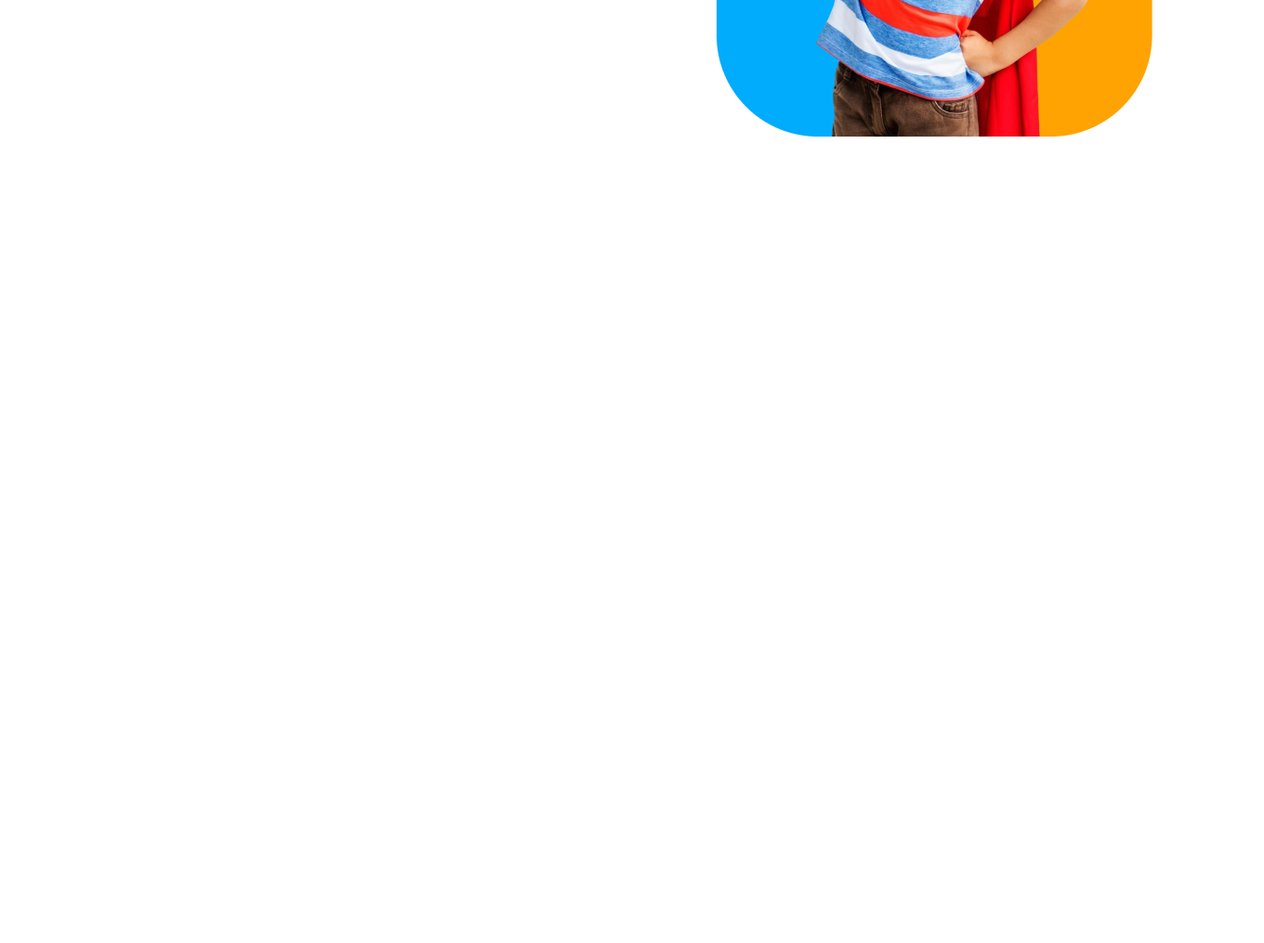
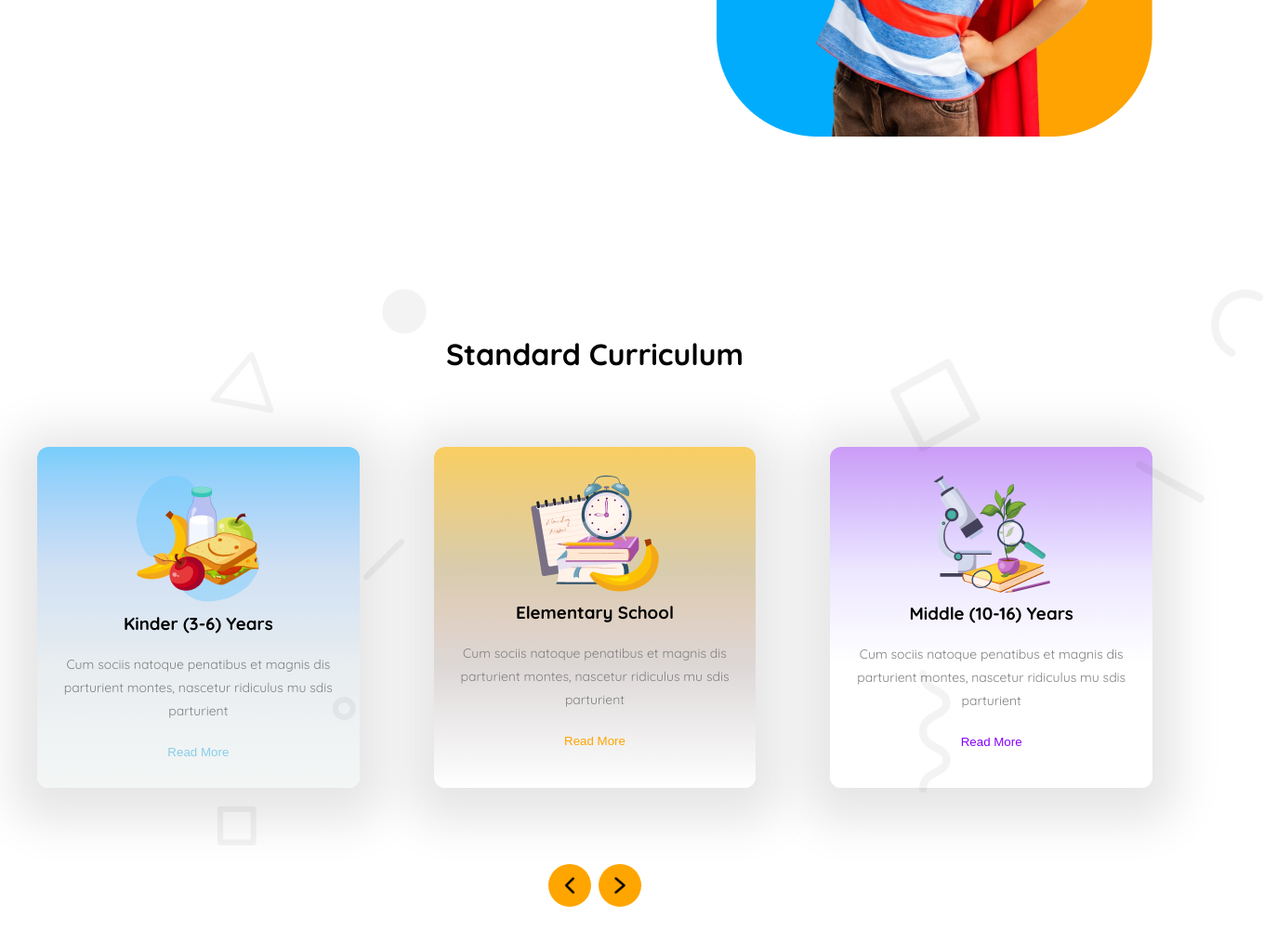
Before and after one commit to nobodip12/B11-A2-kids-school, a plain HTML site: page index.html in a window 1280 px wide. Shown: the part 613-1628 px from the top of the page at 93% size, 1360 px wide, since content can reach past the window. Before the commit the page ends 874 px from the top, so only its background shows below. Drawn offline with Linux system fonts and the light colour scheme.

Commit message:
done curriculum section and doing position for bg image

```diff
--- a/index.html
+++ b/index.html
@@ -44,5 +44,46 @@
         </div>
       </div>
     </header>
+    <main>
+      <section class="curriculum-sec">
+        <div class="bgImg">
+          <img src="./B11-A2-kids-school/assets/bg.png" alt="" />
+        </div>
+        <h1>standard curriculum</h1>
+        <div class="cards">
+          <div class="card clr-c1">
+            <img src="./B11-A2-kids-school/assets/kinder.png" alt="" />
+            <h3>Kinder (3-6) Years</h3>
+            <p>
+              Cum sociis natoque penatibus et magnis dis parturient montes,
+              nascetur ridiculus mu sdis parturient
+            </p>
+            <button class="clr-b1">read more</button>
+          </div>
+          <div class="card clr-c2">
+            <img src="./B11-A2-kids-school/assets/elementary.png" alt="" />
+            <h3>Elementary School</h3>
+            <p>
+              Cum sociis natoque penatibus et magnis dis parturient montes,
+              nascetur ridiculus mu sdis parturient
+            </p>
+            <button class="clr-b2">read more</button>
+          </div>
+          <div class="card clr-c3">
+            <img src="./B11-A2-kids-school/assets/middle.png" alt="" />
+            <h3>Middle (10-16) Years</h3>
+            <p>
+              Cum sociis natoque penatibus et magnis dis parturient montes,
+              nascetur ridiculus mu sdis parturient
+            </p>
+            <button class="clr-b3">read more</button>
+          </div>
+        </div>
+        <section class="card-arrow">
+          <img src="./B11-A2-kids-school/assets/left.png" alt="" />
+          <img src="./B11-A2-kids-school/assets/right.png" alt="" />
+        </section>
+      </section>
+    </main>
   </body>
 </html>
--- a/style.css
+++ b/style.css
@@ -104,7 +104,123 @@ body {
   color: white;
   text-transform: capitalize;
 }
-.hero-img img {
-  /* width: 80%; */
+/* hero section end area */
+
+/* curriculum section start here */
+.curriculum-sec {
+  width: 100%;
+  margin: 100px 0px;
+  position: relative;
+  display: flex;
+  flex-direction: column;
+  align-items: center;
+  gap: 80px;
 }
-/* hero section end area */
+.curriculum-sec .bgImg {
+  position: absolute;
+  top: -50px;
+}
+
+.curriculum-sec h1 {
+  font-size: 32px;
+  text-transform: capitalize;
+}
+
+.curriculum-sec .cards {
+  display: flex;
+  justify-content: space-between;
+  text-align: center;
+  gap: 80px;
+}
+.curriculum-sec .cards .card {
+  border-radius: 12px;
+  padding: 30px 0px;
+}
+
+.clr-c1 {
+  box-shadow: 0px 10px 50px 27px rgba(0, 0, 0, 0.1);
+  background-image: linear-gradient(
+    to bottom,
+    #78cdfb,
+    #95d1fa,
+    #acd6f8,
+    #c0dbf6,
+    #d2e1f3,
+    #d8e5f2,
+    #e0e9f1,
+    #e8edf0,
+    #ebeff1,
+    #eef2f3,
+    #f1f4f4,
+    #f4f6f6
+  );
+}
+.clr-c2 {
+  box-shadow: 0px 10px 50px 27px rgba(0, 0, 0, 0.1);
+  background-image: linear-gradient(
+    to bottom,
+    #f9ce61,
+    #f1ce75,
+    #e9cd89,
+    #e0cd9c,
+    #d8ccae,
+    #decebb,
+    #dfd2c9,
+    #dcd7d5,
+    #e5e1e1,
+    #edebec,
+    #f6f5f6,
+    #ffffff
+  );
+}
+.clr-c3 {
+  box-shadow: 0px 10px 50px 27px rgba(0, 0, 0, 0.1);
+  background-image: linear-gradient(
+    to bottom,
+    #cb9bf6,
+    #d1affa,
+    #d9c2fd,
+    #e2d5ff,
+    #ede7ff,
+    #f3efff,
+    #f9f7ff,
+    #ffffff,
+    #ffffff,
+    #ffffff,
+    #ffffff,
+    #ffffff
+  );
+}
+.curriculum-sec .cards .card h3 {
+  margin: 6px 0px;
+}
+.curriculum-sec .cards .card p {
+  margin: 20px 0px;
+  font-size: 14px;
+  color: gray;
+  line-height: 25px;
+}
+.curriculum-sec .cards .card button {
+  border: none;
+  background-color: transparent;
+  text-transform: capitalize;
+  font-weight: 500;
+}
+.clr-b1 {
+  color: skyblue;
+}
+.clr-b2 {
+  color: orange;
+}
+.clr-b3 {
+  color: #8700ff;
+}
+
+.card-arrow img {
+  width: 30px;
+  background-color: orange;
+  border-radius: 50%;
+  padding: 8px;
+  margin: 2px;
+}
+/* curriculum section end here */
```
Also changed, not shown: B11-A2-kids-school/assets/left.png (added), B11-A2-kids-school/assets/right.png (added).
